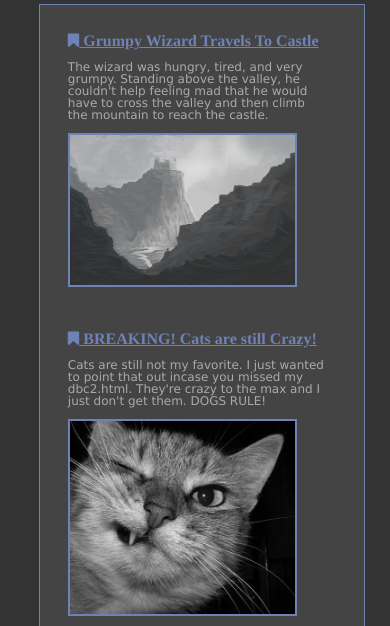
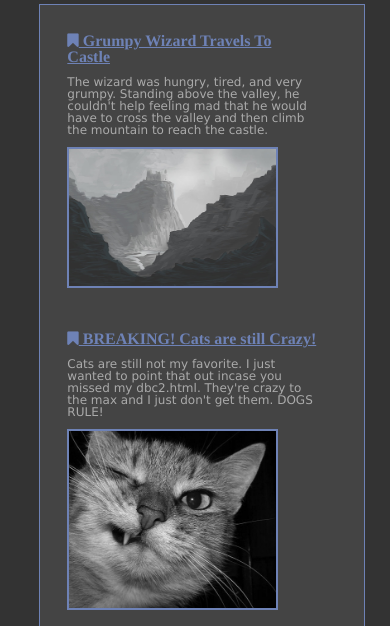
Before and after one commit to cerinman/cerinman.github.io, a plain HTML site: page unit1_projects/week2_responsive_web.html in a window 390 px wide. Shown: the part 142-768 px from the top of the page. Drawn offline with Linux system fonts and the light colour scheme; a web font is replaced by a local one.

Commit message:
change to media query

```diff
--- a/unit1_projects/stylesheets/responsive.css
+++ b/unit1_projects/stylesheets/responsive.css
@@ -101,10 +101,11 @@ img:after{
 		padding: 2%;
 		text-decoration: underline;
 		color: #6e82b6;
+		width: 250px;
 	}
 
 	article{
-		width: 300px;
+		width: 275px;
 		padding: 5%;
 	}
 
@@ -112,6 +113,6 @@ img:after{
 		font-family: Verdana;
 		font-size: 0.75em;
 		padding: 2%;
-		width: 260px;
+		width: 250px;
 	}
 }
```
